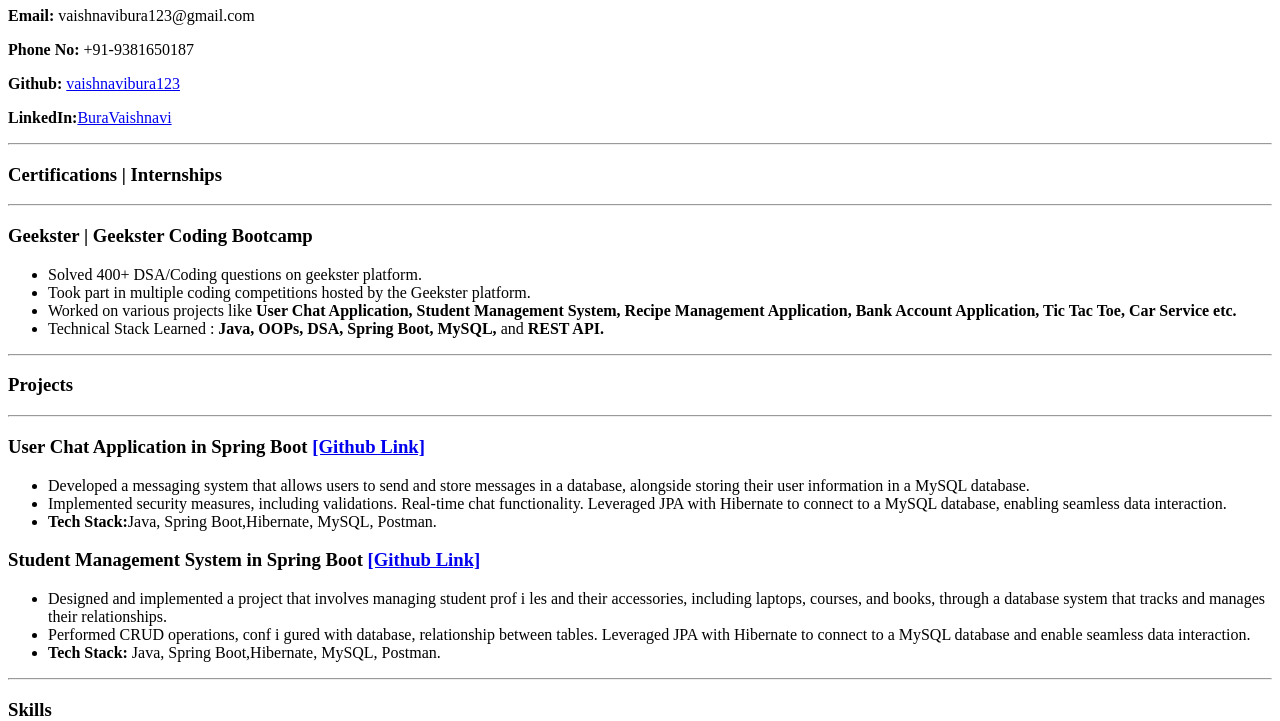
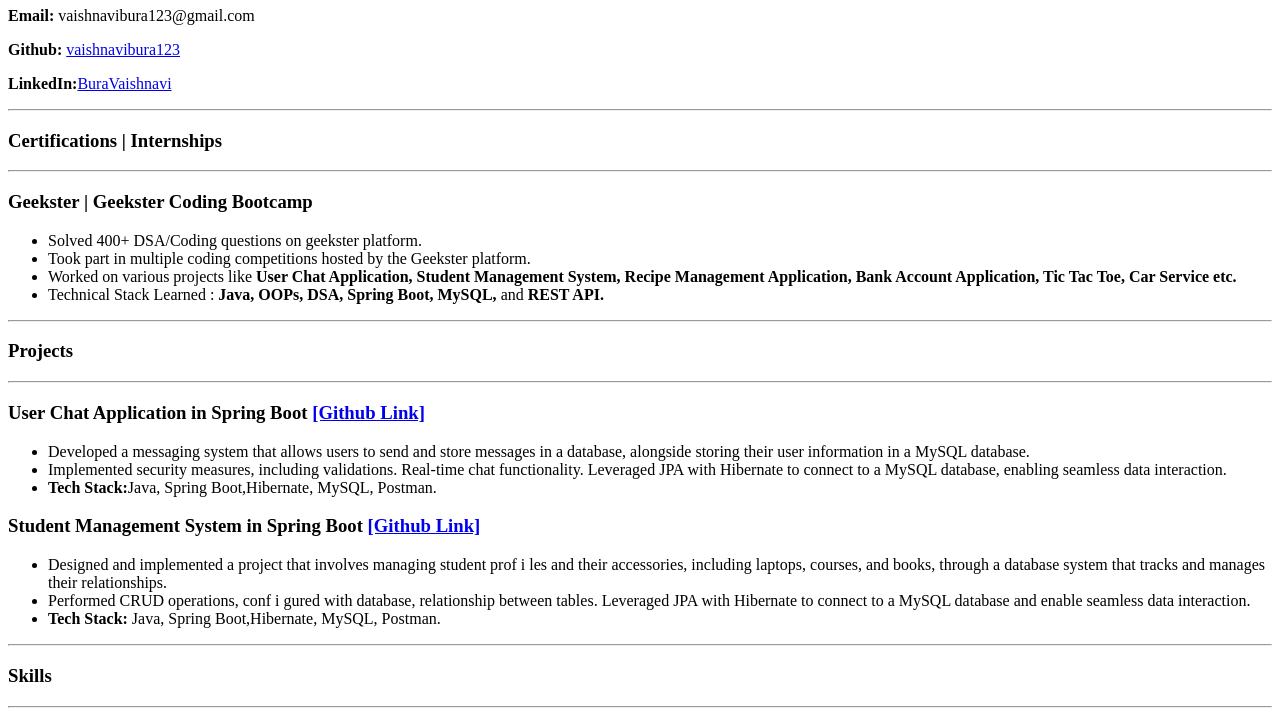
Before and after one commit to vaishnavibura123/Resume, a plain HTML site: page index.html in a window 1280 px wide. Shown: the part 99-820 px from the top of the page. Drawn offline with Linux system fonts and the light colour scheme.

Commit message:
Update index.html

```diff
--- a/index.html
+++ b/index.html
@@ -8,7 +8,6 @@
     <img src="HTML\HTML-personal Site\vyshu.jpeg" alt="">
     <h1>BURA VAISHNAVI</h1>
     <p><strong>Email:</strong>  vaishnavibura123@gmail.com</p>
-    <p><strong>Phone No:</strong> +91-9381650187</p>
     <p><strong>Github:</strong> <a href="https://github.com/vaishnavibura123">vaishnavibura123</a></p>
     <p><strong>LinkedIn:</strong><a href="https://www.linkedin.com/in/bura-vaishnavi-308a1225b/">BuraVaishnavi</a></p>
     <hr>
```
